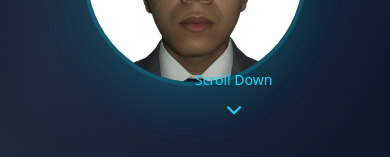
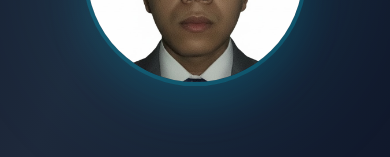
Before and after one commit to EYRON27/aaron-latest-portfolio, a React (Vite) app: page / in a window 390 px wide. Shown: the part 683-840 px from the top of the page. Built offline with nearby package versions, Linux system fonts and the light colour scheme.

Commit message:
Update Hero.tsx
latest

```diff
--- a/src/components/Hero.tsx
+++ b/src/components/Hero.tsx
@@ -9,7 +9,7 @@ const Hero = () => {
   };
 
   return (
-    <section id="home" className="min-h-screen flex items-center justify-center bg-gradient-to-br from-gray-50 via-white to-gray-100 dark:from-slate-900 dark:via-slate-800 dark:to-slate-900 relative">
+    <section id="home" className="min-h-screen flex items-center justify-center bg-gradient-to-br from-gray-50 via-white to-gray-100 dark:from-slate-900 dark:via-slate-800 dark:to-slate-900 relative pb-16 sm:pb-0">
       <div className="max-w-7xl mx-auto px-4 sm:px-6 lg:px-8 py-20 sm:py-24">
         <div className="grid md:grid-cols-2 gap-8 md:gap-12 items-center">
           <div className="text-center md:text-left space-y-4 sm:space-y-6 animate-fade-in-up">
@@ -82,11 +82,11 @@ const Hero = () => {
 
       <button
         onClick={scrollToAbout}
-        className="absolute bottom-8 left-1/2 transform -translate-x-1/2 text-cyan-500 dark:text-cyan-400 hover:text-cyan-600 dark:hover:text-cyan-300 transition-colors animate-bounce"
+        className="absolute bottom-6 sm:bottom-8 left-0 right-0 mx-auto w-fit text-cyan-500 dark:text-cyan-400 hover:text-cyan-600 dark:hover:text-cyan-300 transition-colors animate-bounce"
       >
         <div className="flex flex-col items-center">
-          <span className="text-sm mb-2">Scroll Down</span>
-          <ChevronDown className="w-6 h-6" />
+          <span className="text-xs sm:text-sm mb-1 sm:mb-2">Scroll Down</span>
+          <ChevronDown className="w-5 h-5 sm:w-6 sm:h-6" />
         </div>
       </button>
     </section>
```
